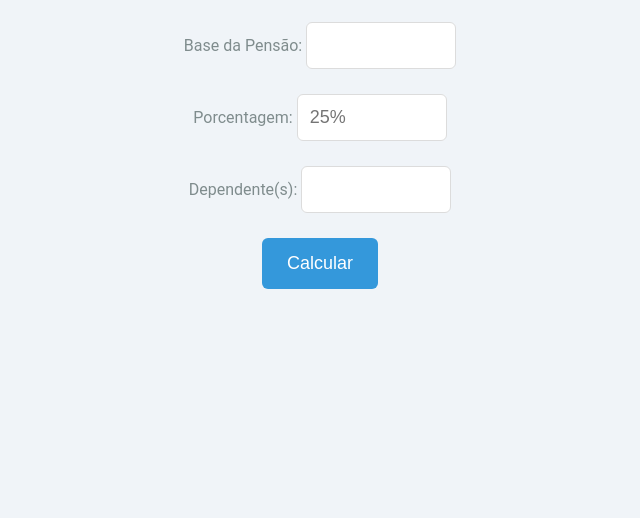
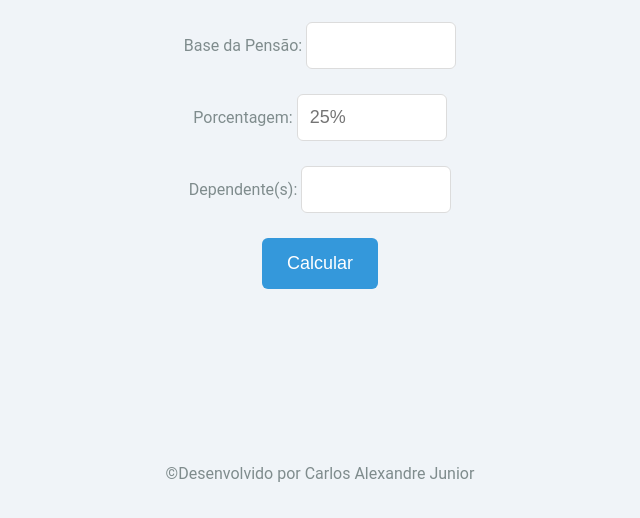
Before and after one commit to juniorpet35/pensao_irrf_looping, a plain HTML site: page index.html in a window 1280 px wide. Shown: the part 138-656 px from the top of the page, without its empty margins (320-960 px from the left). Drawn offline with Linux system fonts and the light colour scheme.

Commit message:
Update index.html

```diff
--- a/index.html
+++ b/index.html
@@ -25,6 +25,10 @@
     <h3 id="outIrrf"></h3>
     <h3 id="outPensaoFinal"></h3>
 
+    <footer>
+            <p>&copy;Desenvolvido por Carlos Alexandre Junior</p>
+    </footer>
+
     <script src="js/calculoPensao.js"></script>
 </body>
 </html>
```
